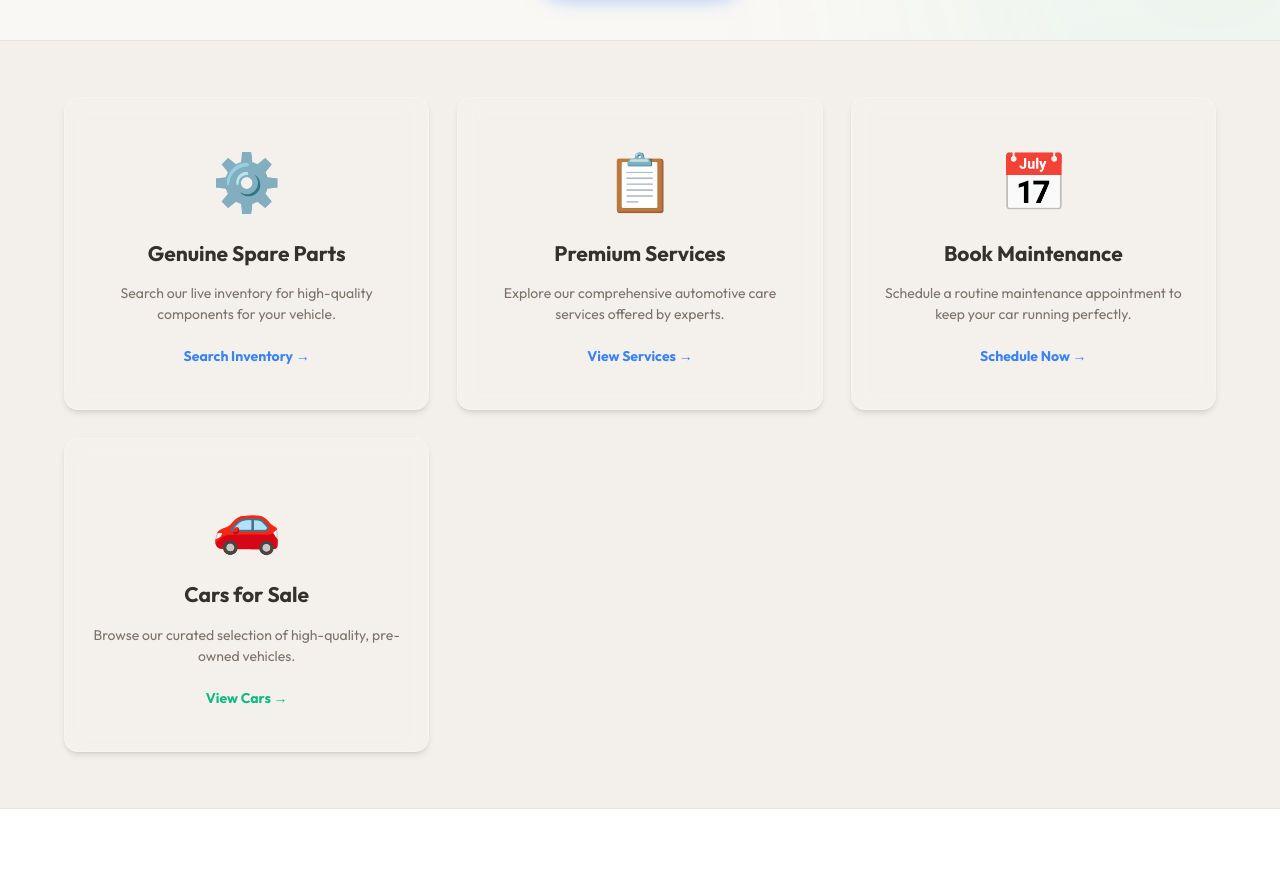
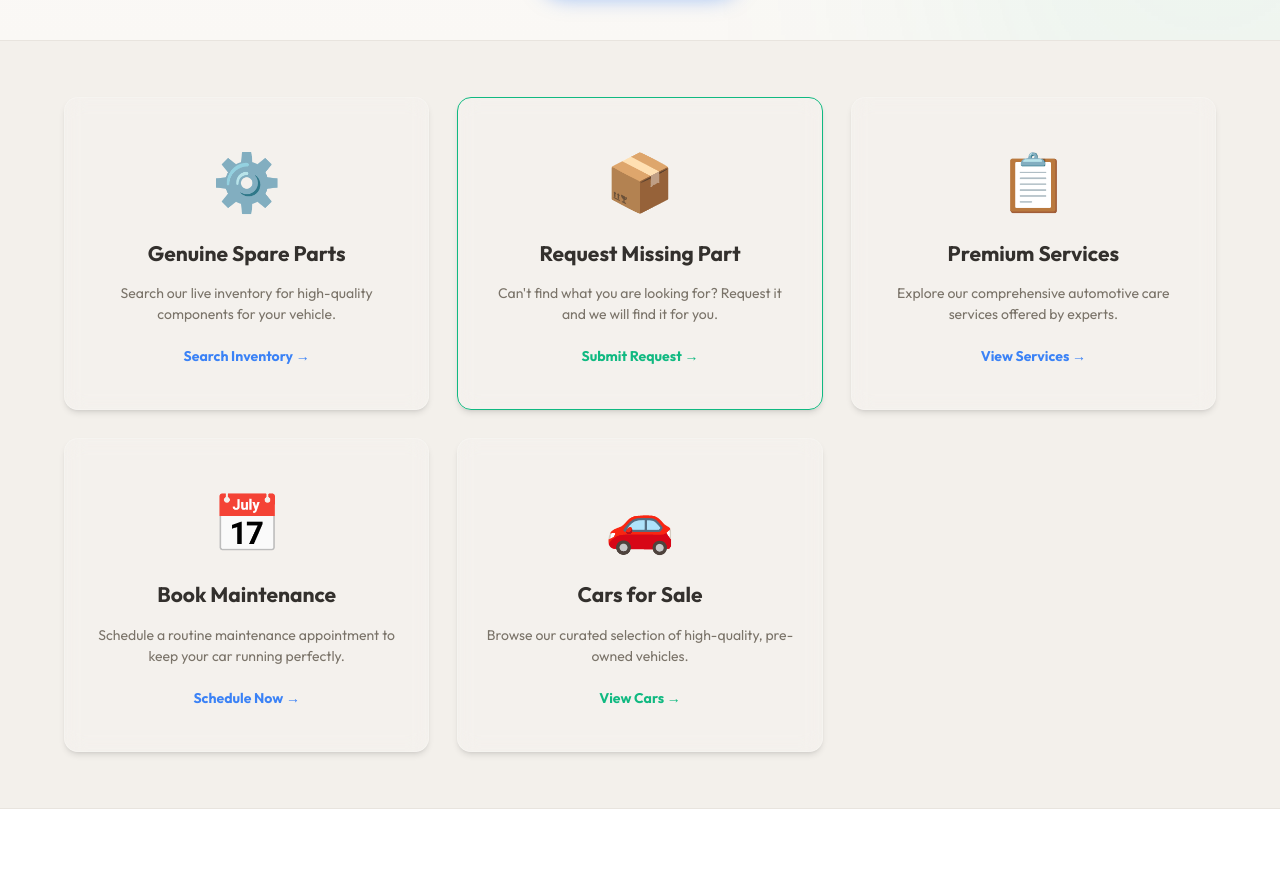
Before and after one commit to wendeeeeee/ethio-garage, a Next.js app: page / in a window 1280 px wide. Shown: the part 928-1798 px from the top of the page. Built offline with nearby package versions, Linux system fonts and the light colour scheme; no server answers.

Commit message:
fixed language

```diff
--- a/src/app/page.tsx
+++ b/src/app/page.tsx
@@ -277,6 +277,15 @@ export default function Home() {
               </div>
             </Link>
 
+            <Link href="/request-part" style={{ textDecoration: 'none', color: 'inherit' }}>
+              <div className="card glass" style={{ padding: '3rem 2rem', textAlign: 'center', height: '100%', display: 'flex', flexDirection: 'column', justifyContent: 'center', border: '1px solid var(--accent-color)' }}>
+                <div style={{ fontSize: '4rem', marginBottom: '1rem' }}>📦</div>
+                <h3 style={{ fontSize: '1.5rem', marginBottom: '1rem' }}>{t('request_material')}</h3>
+                <p style={{ color: 'var(--text-muted)' }}>{t('request_material_desc')}</p>
+                <div style={{ marginTop: '1.5rem', color: 'var(--accent-color)', fontWeight: 'bold' }}>{t('request_btn')} &rarr;</div>
+              </div>
+            </Link>
+
             <Link href="/services" style={{ textDecoration: 'none', color: 'inherit' }}>
               <div className="card glass" style={{ padding: '3rem 2rem', textAlign: 'center', height: '100%', display: 'flex', flexDirection: 'column', justifyContent: 'center' }}>
                 <div style={{ fontSize: '4rem', marginBottom: '1rem' }}>📋</div>
--- a/src/components/Navbar.tsx
+++ b/src/components/Navbar.tsx
@@ -14,6 +14,7 @@ export default function Navbar() {
   const navLinks = [
     { href: '/', label: t('home') },
     { href: '/spare-parts', label: t('spare_parts') },
+    { href: '/request-part', label: t('request_material') },
     { href: '/services', label: t('services') },
     { href: '/maintenance', label: t('book_maintenance') },
   ];
```
